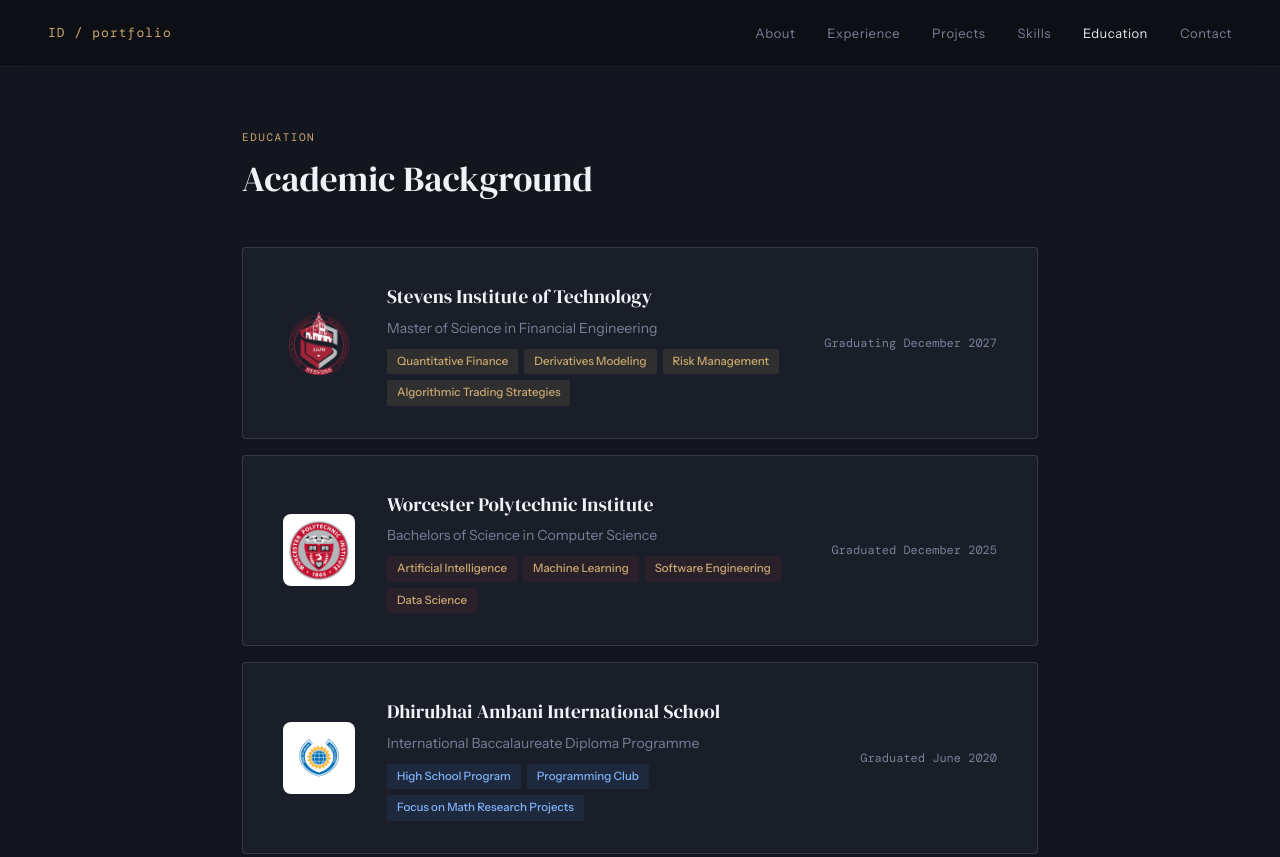
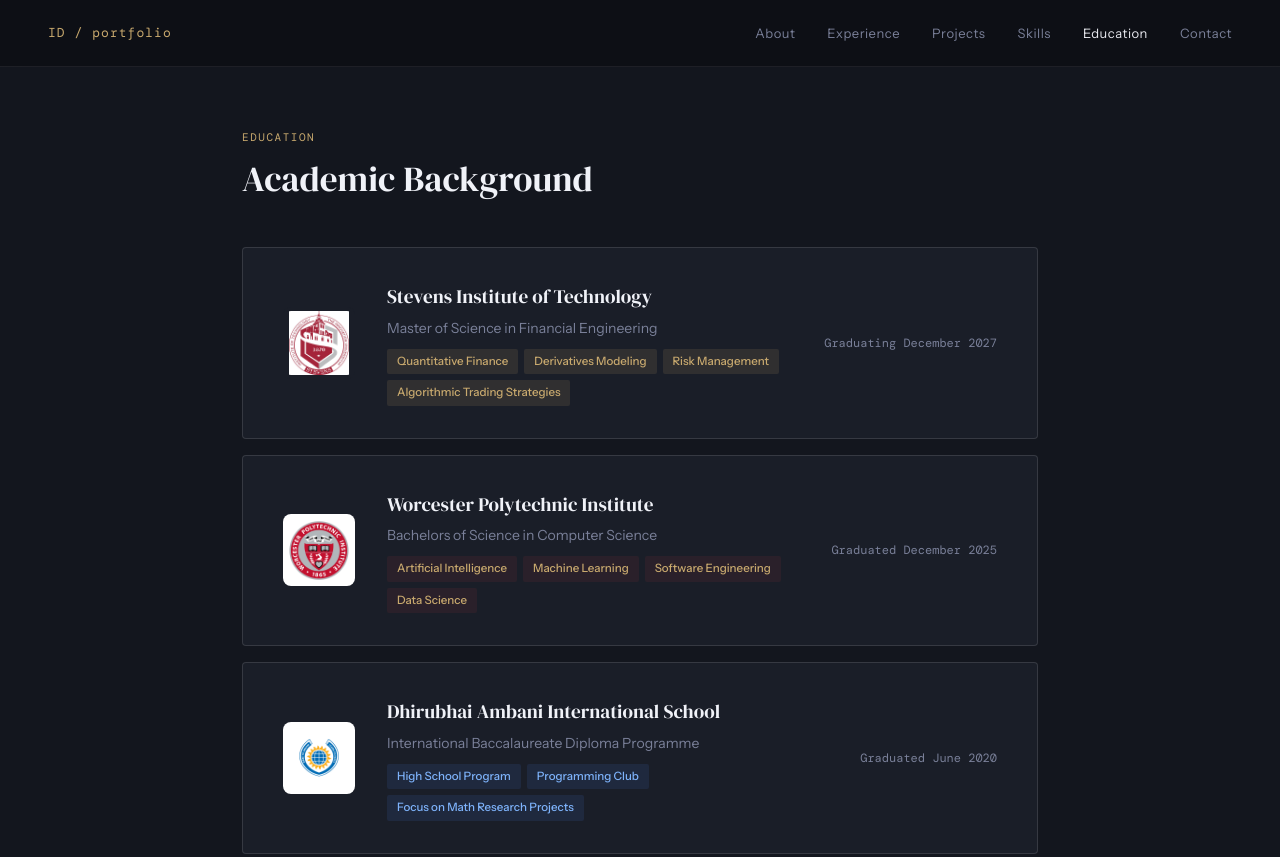
Before and after one commit to IshayuD/ishayud.github.io, a plain HTML site: page education.html in a window 1280 px wide. Shown: the top 857 px of the page. Drawn offline with nearby package versions, Linux system fonts and the light colour scheme.

Commit message:
Stevens Image change

```diff
--- a/education.html
+++ b/education.html
@@ -41,7 +41,7 @@
 
       <!-- Stevens -->
       <div class="edu-card" style="background: var(--bg3); border: 0.5px solid var(--border2); border-radius: 4px; padding: 2rem 2.5rem; margin-bottom: 1rem;">
-        <img src="images/stevens.png" alt="Stevens Institute of Technology logo" class="edu-logo dark-bg" />
+        <img src="images/stevens.jpg" alt="Stevens Institute of Technology logo" class="edu-logo dark-bg" />
         <div class="edu-body">
           <div class="edu-school">Stevens Institute of Technology</div>
           <div class="edu-degree">Master of Science in Financial Engineering</div>
```
Also changed, not shown: images/stevens.jpg (added), images/stevens.png (deleted).
